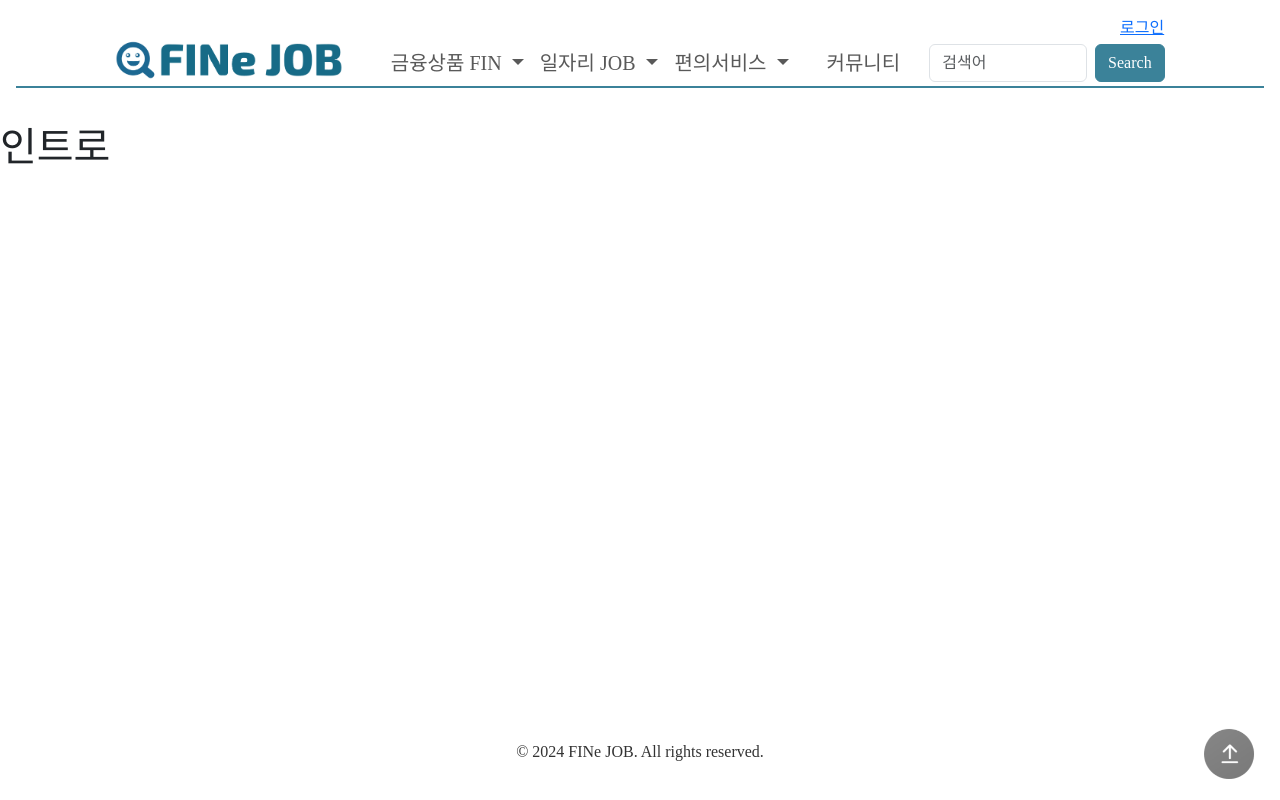
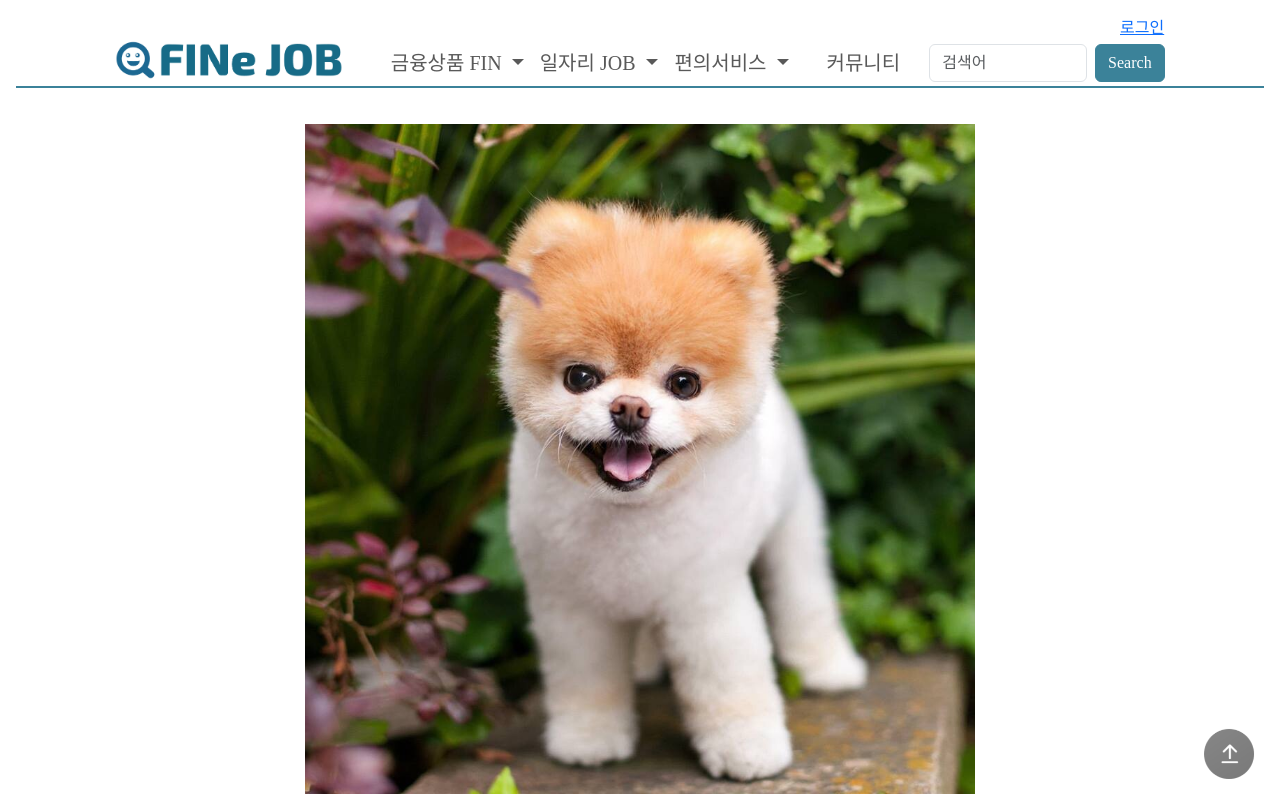
Before and after one commit to hyunjeongg11/FINe_JOB, a Vue app in the folder frontEnd/: page / in a window 1280 px wide. Shown: the top 800 px of the page. Built offline with nearby package versions, Linux system fonts and the light colour scheme; a web font is replaced by a local one.

Commit message:
feat: Develop IntroPage

```diff
--- a/frontEnd/src/views/IntroView.vue
+++ b/frontEnd/src/views/IntroView.vue
@@ -1,13 +1,67 @@
 <template>
-	<div>
-		<h1>인트로</h1>
+	<div class="container">
+		<img class="intro-image" src="/assets/carousel/1.jpg" alt="인트로 이미지 1">
+		<img class="intro-image" src="/assets/carousel/2.jpg" alt="인트로 이미지 2">
+		<img class="intro-image" src="/assets/carousel/3.jpg" alt="인트로 이미지 3">
+		<img class="intro-image" src="/assets/carousel/4.jpg" alt="인트로 이미지 4">
 	</div>
 </template>
 
 <script setup>
+import { ref, onMounted } from 'vue';
 
+onMounted(() => {
+	setTimeout(() => {
+		showImages();
+	}, 300); // 0.3초 뒤에 이미지 보이기 함수 호출
+	window.addEventListener('scroll', showImages);
+});
+
+const showImages = () => {
+	const images = document.querySelectorAll('.intro-image');
+	images.forEach((image) => {
+		if (isElementInViewport(image)) {
+			image.classList.add('show');
+		}
+	});
+};
+
+const isElementInViewport = (el) => {
+	const rect = el.getBoundingClientRect();
+	const windowHeight = window.innerHeight || document.documentElement.clientHeight;
+	const windowWidth = window.innerWidth || document.documentElement.clientWidth;
+	const vertInView = (rect.top <= windowHeight) && ((rect.top + rect.height) >= 0);
+	const horInView = (rect.left <= windowWidth) && ((rect.left + rect.width) >= 0);
+	return (vertInView && horInView);
+};
 </script>
 
 <style scoped>
+.container {
+	text-align: center; /* 내부 컨텐츠의 수평 가운데 정렬을 위해 추가 */
+}
 
+.intro-image {
+	width: 60%;
+	height: auto;
+	object-fit: contain;
+	margin: 0 auto 300px; /* 이미지를 수평 가운데 정렬하고 아래 여백 추가 */
+	opacity: 0; /* 초기에는 이미지를 숨김 */
+}
+
+
+/* 스크롤을 내리면 이미지가 서서히 나타나도록 설정 */
+@keyframes fadeIn {
+	from {
+		opacity: 0;
+	}
+	to {
+		opacity: 1;
+	}
+}
+
+/* 스크롤 이벤트에 따라 이미지가 나타날 때 애니메이션 적용 */
+.intro-image.show {
+	animation: fadeIn 2s ease forwards;
+}
 </style>
```
